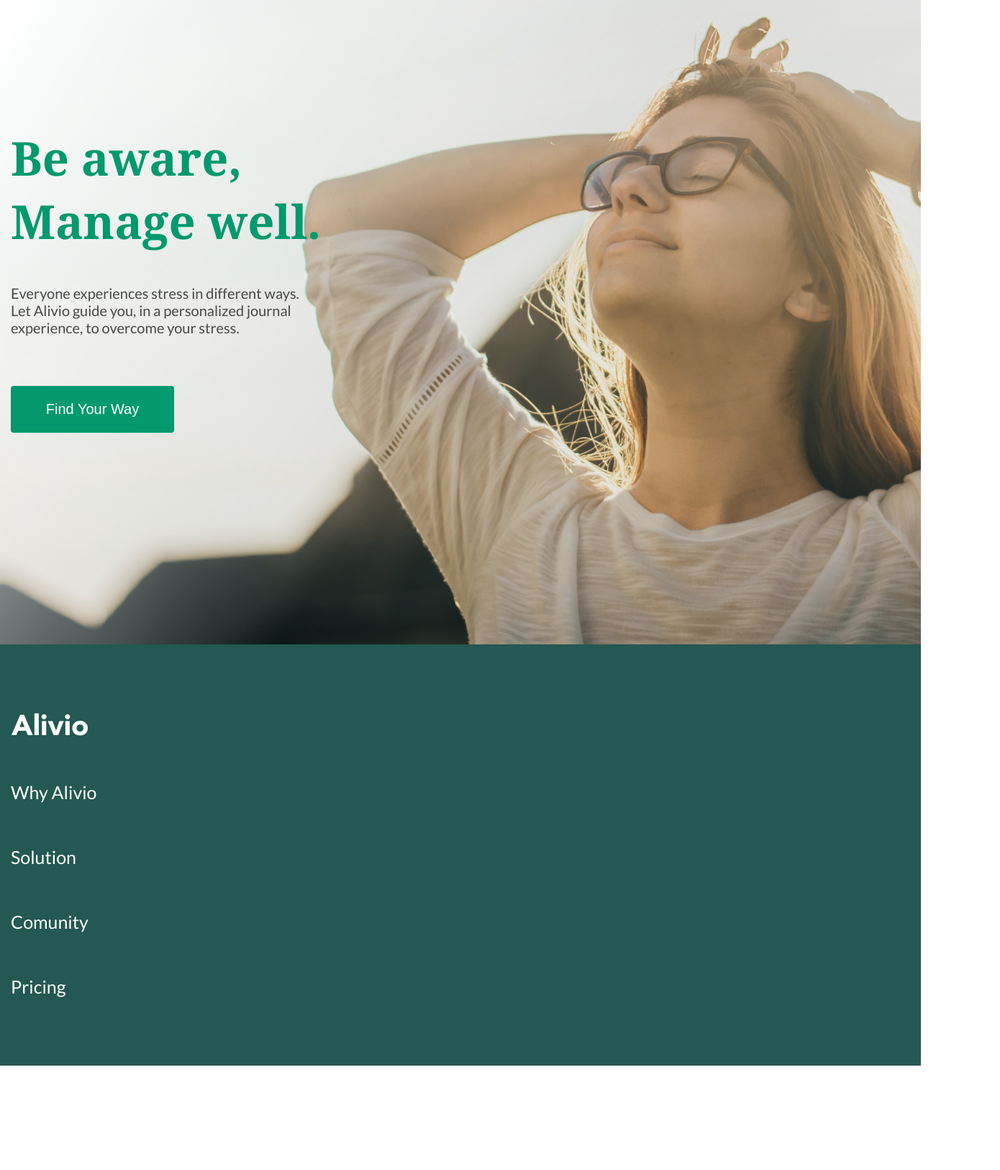
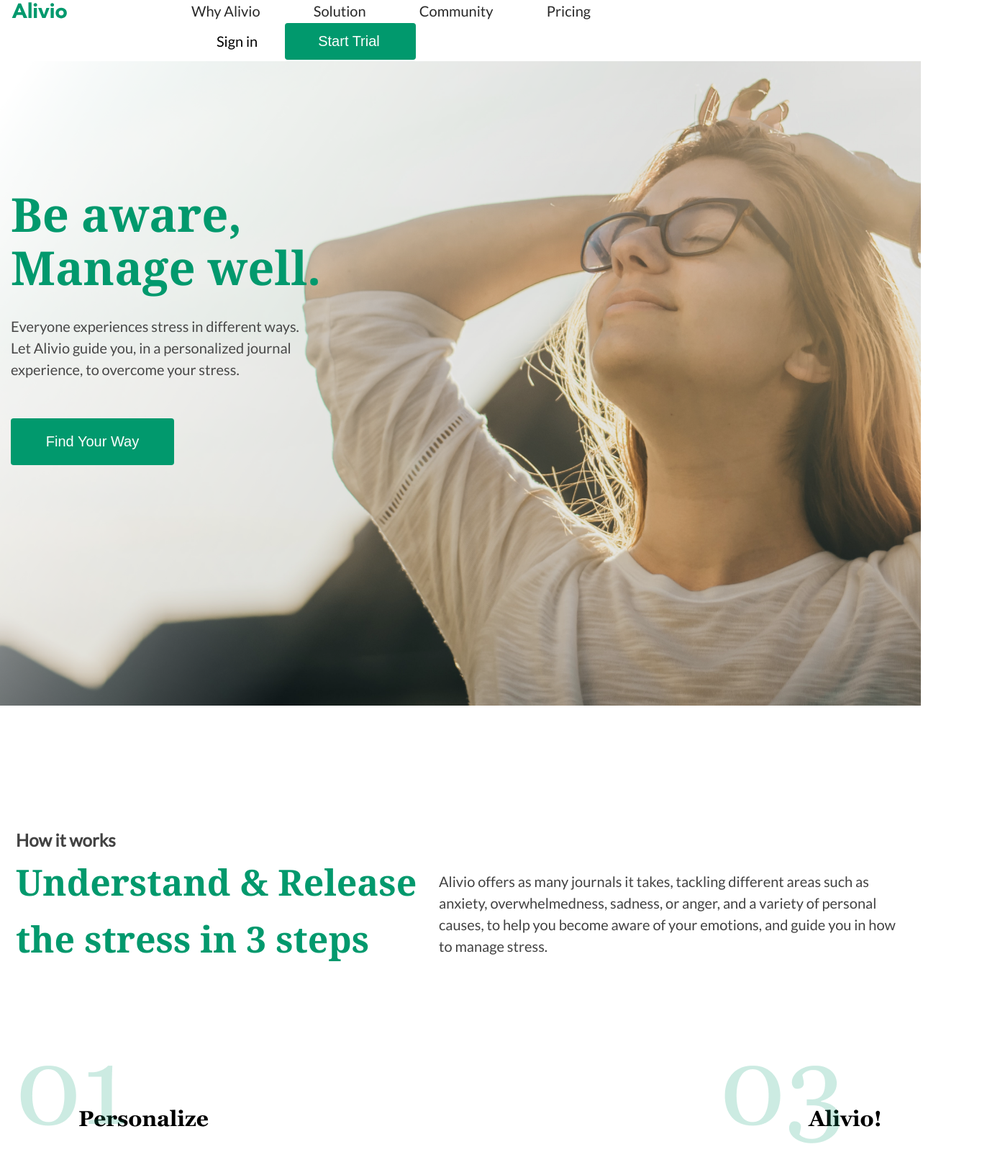
Before and after one commit to menykt/site_2_portfolio, a plain HTML site: page index.html in a window 1280 px wide. Shown: the top 1625 px of the page at 72% size, 1390 px wide, since content can reach past the window. Before the commit the page ends 1480 px from the top, so only its background shows below. Drawn offline with Linux system fonts and the light colour scheme.

Commit message:
Работа1

```diff
--- a/css/main.css
+++ b/css/main.css
@@ -9,8 +9,73 @@ body {
     margin: 0;
     font-family: 'Lato', sans-serif;
 }
+
+.top {
+    max-width: 1400px;
+    width: 100%;
+    margin: 0 auto;
+    padding: 0 15px;
+    min-height: 85px;
+    background-color: #fff;
+    display: flex;
+    /* justify-content: space-between; */
+    align-items: center;
+    flex-wrap: wrap;
+}
+.logo__up {
+    width: 79px;
+    height: 23px;
+}
+.nav {
+    max-width: 555px;
+    width: 100%;
+    height: 24px;
+    display: flex;
+    justify-content: space-between;
+    flex-wrap: wrap;
+    font-weight: 500;
+    font-size: 20px;
+    margin-left: 172px;
+}
+.nav ul {
+    list-style: none;
+    margin: 0;
+    padding: 0;
+}
+.nav ul li a {
+    color: #292929;
+    text-decoration: none;
+}
+.nav ul li a:hover {
+    color: #01996D;
+}
+.top__btn .top__p {
+    width: 59px;
+    height: 24px;
+    font-size: 20px;
+}
+.top__btn {
+    display: flex;
+    justify-content: space-between;
+    align-items: center;
+    width: 277px;
+    height: 51px;
+    margin-left: 286px;
+}
+.top .top__button {
+    font-size: 20px;
+    width: 182px;
+    height: 51px;
+    align-items: center;
+    border-radius: 4px;
+    padding: 0px 8px 0 4px;
+    background-color: #01996D;
+    color: #fff;
+    border: none;
+    cursor: pointer;
+}
 .container {
-    max-width: 1370px;
+    max-width: 1400px;
     width: 100%;
     margin: 0 auto;
     padding: 0 15px;
@@ -25,18 +90,22 @@ body {
 .header h1 {
     font-size: 65px;
     font-weight: bold;
+    line-height: 74px;
     font-family: 'Georgia', serif;
     color: #01996D;
     max-width: 440px;
     margin-top: 0;
+    margin-bottom: 30px;
     padding-top: 175px;
 }
 .header p {
     font-size: 20px;
     max-width: 420px;
+    line-height: 30px;
     height: 123px;
-    margin-bottom: 18px;
+    /* margin-bottom: 18px; */
     color: #484848;
+
 }
 .header button {
     font-size: 20px;
@@ -49,6 +118,91 @@ body {
     border: none;
     cursor: pointer;
 }
+
+.works {
+    max-width: 1413px;
+    width: 100%;
+    height: 1437px;
+    margin: 0 auto;
+    padding: 0 15px;
+    margin-top: 168px;
+}
+.works__titul {
+    display: flex;
+    justify-content: space-between;
+    margin: 0;
+    /* padding-top: 168px; */
+}
+.titul__left {
+    padding-left: 7px;
+}
+.left__h6 {
+    width: 141px;
+    height: 38px;
+    font-weight: 600;
+    font-size: 24px;
+    line-height: 160%;
+    color: #424242;
+    margin: 0;
+}
+.left__h2 {
+    width: 584px;
+    height: 158px;
+    font-family: 'Georgia';
+    font-weight: 700;
+    font-size: 50px;
+    line-height: 157%;
+    color: #01996D;
+    margin: 0;
+}
+.works__rithe {
+    width: 655px;
+    height: 248px;
+    padding-top: 61px;
+}
+.work {
+    font-weight: 500;
+    font-size: 20px;
+    line-height: 30px;
+    color: #424242;
+    margin: 0;
+}
+.works__down {
+    display: flex;
+
+}
+.Pers__01 {
+    width: 390px;
+    height: 937px;
+    margin-right: 95px;
+    margin-left: 6px;
+
+}
+.work1 {
+    width: 382px;
+    height: 140px;
+    font-weight: 500;
+    font-size: 20px;
+    line-height: 30px;
+    color: #424242;
+    margin: 0;
+    padding-top: 5px;
+    margin-bottom: 76px;
+}
+.down {
+}
+.Write__02 {
+    width: 392px;
+    height: 854px;
+    margin-right: 102px;
+    margin-top: 285px;
+}
+.Avilio__03 {
+    width: 441px;
+    height: 856px;
+}
+
+
 
 .footer {
     background-color: #245852;
--- a/index.html
+++ b/index.html
@@ -8,6 +8,21 @@
     <title>Avilio</title>
 </head>
 <body>
+    <!-- Меню -->
+    <div class="top">
+        <img class="logo__up" src="img/Logo_green.svg" alt="logoUp">
+        <div class="nav">
+            <ul class="nav">
+            <li><a href="">Why Alivio</a></li>
+            <li><a href="">Solution</a></li>
+            <li><a href="">Community</a></li>
+            <li><a href="">Pricing</a></li>
+        </div>
+        <div class="top__btn">
+            <p class="top__p">Sign in</p>
+            <button class="top__button">Start Trial</button>
+        </div>
+    </div>
     <!-- Шапка -->
     <header class="header">
         <div class="container">
@@ -16,6 +31,35 @@
             <button>Find Your Way</button>
         </div>
     </header>
+    <!-- работы -->
+    <section class="works">
+        <div class="works__titul">
+            <div class="titul__left">
+                <h6 class="left__h6">How it works</h6>
+                <h2 class="left__h2">Understand & Release the stress in 3 steps</h2>
+            </div>
+            <div class="works__rithe">
+                <p class="work">Alivio offers as many journals it takes, tackling different areas such as anxiety, overwhelmedness, sadness, or anger, and a variety of personal causes, to help you become aware of your emotions, and guide you in how to manage stress.</p>
+            </div>
+        </div>
+        <div class="works__down">
+            <div class="Pers__01">
+                <img src="img/01-pers.png" alt="Personalize01">
+                <p class="work1" id="01">Answer a quick survey about how you express yourself, what causes you stress, and what area would you like to work on. This way, we can fully personalize your journal!</p>
+                <img src="img/Personal-img.png" alt="Personalize-img">
+            </div>
+            <div class="Write__02">
+                <img src="img/02-write.png" alt="Write02">
+                <p class="work">Write, draw, reflect, understand. Alivio will guide you through the prompts and will help you manage your stress!</p>
+                <img src="img/Write-img.png" alt="Write-img">
+            </div>
+            <div class="Avilio__03">
+                <img src="img/03-alivio.png" alt="Alivio03">
+                <p class="work">Now you are aware, and have a way to manage and overcome your own stress. What are you waiting for? Alivio today!</p>
+                <img src="img/Avilio-img.png" alt="Alivio-img">
+            </div>
+        </div>
+    </section>
 <!-- Подвал -->
     <footer class="footer">
         <div class="container">
```
Also changed, not shown: img/01-pers.png (added), img/02-write.png (added), img/03-alivio.png (added), img/Avilio-img.png (added), img/Personal-img.png (added), img/Write-img.png (added).
